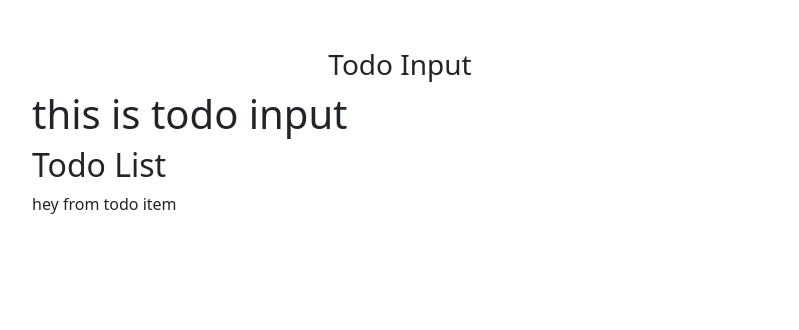
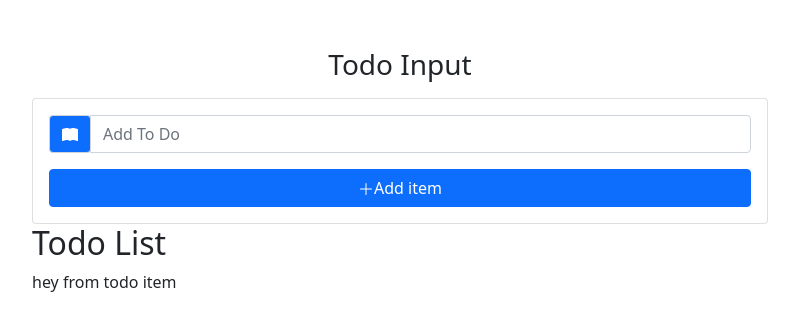
Before and after one commit to Mel1207/RJS---TodoList, a React (Create React App) app: page / in a window 1280 px wide. Shown: the top 330 px of the page, without its empty margins (240-1039 px from the left). Built offline with nearby package versions, Linux system fonts and the light colour scheme.

Commit message:
added input and submit component

```diff
--- a/package.json
+++ b/package.json
@@ -10,6 +10,7 @@
     "react": "^17.0.2",
     "react-bootstrap-icons": "^1.5.0",
     "react-dom": "^17.0.2",
+    "react-icons": "^4.3.1",
     "react-scripts": "4.0.3",
     "uuid": "^8.3.2",
     "web-vitals": "^1.1.2"
--- a/src/components/TodoInput.js
+++ b/src/components/TodoInput.js
@@ -1,11 +1,30 @@
 import React, { Component } from 'react'
-import { ArrowRight } from 'react-bootstrap-icons'
+import { BsFillBookFill, BsPlusLg } from 'react-icons/bs'
 
 export default class TodoInput extends Component {
     render() {
+        const {item, handleChange, handleSubmit, editItem} = this.props
+
         return (
-            <div>
-                <h1>this is todo input</h1>
+            <div className="card card-body mt-3">
+                <form onSubmit={handleSubmit}>
+                    <div className="input-group">
+                        <div className="input-group-prepend">
+                            <div className="input-group-text bg-primary text-white">
+                                <i>
+                                    <BsFillBookFill/>
+                                </i>
+                            </div>
+                        </div>
+                        <input type="text" className="form-control text-capitalize" placeholder="add to do" value={item} onChange={handleChange}/>
+                    </div>
+                    <button type="submit" className="btn col-12 btn-primary mt-3">
+                        <i className="text-red">
+                            <BsPlusLg />
+                        </i>
+                        Add item</button>
+                </form>
+
             </div>
         )
     }
```
Also changed, not shown: 1 other file (tests, documents, lock files or other folders).
